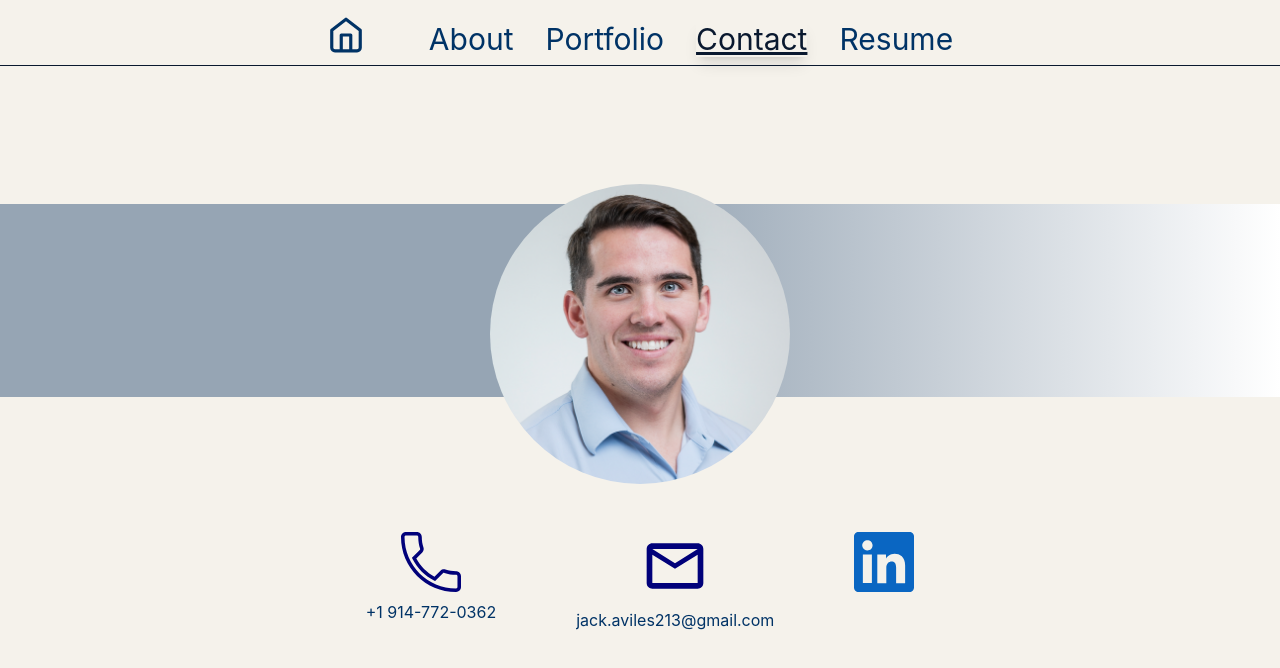
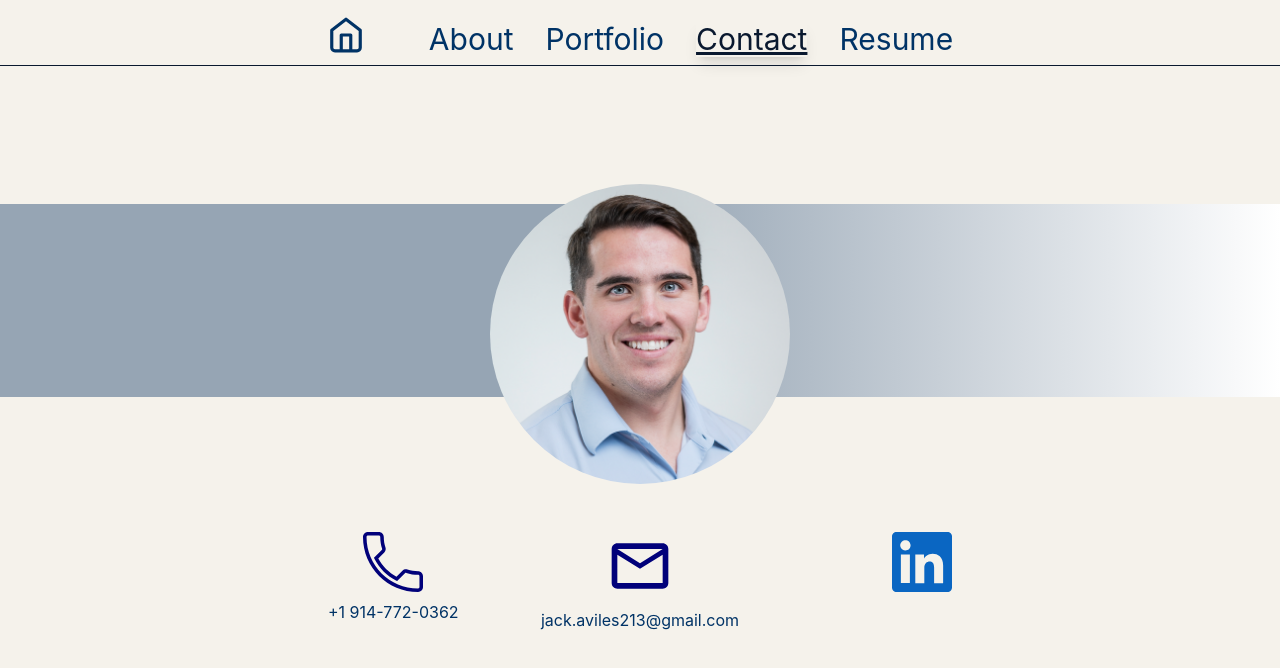
Before and after one commit to jack-aviles/website, a Next.js app: page /contact in a window 1280 px wide. Shown: the top 668 px of the page. Built offline with nearby package versions, Linux system fonts and the light colour scheme.

Commit message:
UI Changes and Copy Changes

```diff
--- a/src/app/Portfolio/page.tsx
+++ b/src/app/Portfolio/page.tsx
@@ -6,13 +6,13 @@ import ReactLogo from "@/components/React";
 const tiles = [
     {
         name: "Figma Mockup for Website",
-        description: "In this project, I created a figma mockup for a website. I used figma to design the website. You will also find a functional prototype I created by using Figma.",
+        description: "For this project, I used Figma to design a website and put together a working prototype so you can get a feel for how it all comes together.",
         icon: <Figma />,
         iconLink: "https://www.figma.com/proto/95yI9NRdyEAJdwauwVrXiH/Professional-Website-Mockup?node-id=0-1&t=uAAfmbnLv4uK9V5A-1",
     },
     {
         name: "Website Code Base",
-        description: "This is the code base for the website. I utilzied react, next.js, typescript, and tailwind css.",
+        description: "Here is the codebase for the site — I used React, Next.js, TypeScript, and styled everything with Tailwind CSS.",
         icon: <ReactLogo />,
         iconLink: "https://github.com/jack-aviles/website",
     },
--- a/src/app/contact/page.tsx
+++ b/src/app/contact/page.tsx
@@ -8,32 +8,75 @@ import Social from "@/components/Icons/Social";
 export default function ContactPage() {
   return (
     <main className="min-h-screen overflow-x-hidden">
-      <section id="contact" className="py-16 flex flex-col items-center min-h-screen relative">
+      <section className="py-16 flex flex-col items-center min-h-screen relative">
         <Navbar />
         <Rectangle />
-        <div className="mt-[100px] sm:mt-[120px] flex justify-center">
+
+        <div className="container mx-auto px-4 flex flex-col items-center relative z-10">
+          {/* Profile image */}
+          <div className="mt-[100px] sm:mt-[120px]">
             <div className="relative w-[200px] h-[200px] sm:w-[250px] sm:h-[250px] md:w-[300px] md:h-[300px]">
               <Image
                 src="/Pro-Headshot.png"
                 alt="Pro-Headshot"
                 fill
                 sizes="(max-width: 640px) 200px, (max-width: 768px) 250px, 300px"
-              className="rounded-full object-cover z-10"
+                className="rounded-full object-cover"
               />
             </div>
           </div>
 
-        <section className="flex flex-col md:flex-row gap-8 md:gap-20 mt-12 items-center md:items-start md:self-center">
+          {/* Contact information - stacked on mobile, side by side on desktop */}
+          <div className="mt-12 w-full">
+            {/* For mobile: stacked vertically */}
+            <div className="flex flex-col items-center space-y-8 md:hidden">
               <div className="flex flex-col items-center">
+                <div className="mb-2">
+                  <Email />
+                </div>
+                <span className="text-center">jack.aviles213@gmail.com</span>
+              </div>
+
+              <div className="flex flex-col items-center">
+                <div className="mb-2">
                   <Phone />
-            <span className="mt-2">+1 914-772-0362</span>
                 </div>
+                <span className="text-center">+1 914-772-0362</span>
+              </div>
+
               <div className="flex flex-col items-center">
+                <div className="mb-2">
+                  <Social />
+                </div>
+              </div>
+            </div>
+
+            {/* For desktop: side by side with email in center */}
+            <div className="hidden md:block relative">
+              <div className="absolute left-4 lg:left-1/4 top-0 flex flex-col items-center">
+                <div className="mb-2">
+                  <Phone />
+                </div>
+                <span className="text-center">+1 914-772-0362</span>
+              </div>
+
+              <div className="flex justify-center">
+                <div className="flex flex-col items-center">
+                  <div className="mb-2">
                     <Email />
-            <span className="mt-2">jack.aviles213@gmail.com</span>
                   </div>
+                  <span className="text-center">jack.aviles213@gmail.com</span>
+                </div>
+              </div>
+
+              <div className="absolute right-4 lg:right-1/4 top-0 flex flex-col items-center">
+                <div className="mb-2">
                   <Social />
-        </section>
+                </div>
+              </div>
+            </div>
+          </div>
+        </div>
       </section>
     </main>
   );
--- a/src/app/page.tsx
+++ b/src/app/page.tsx
@@ -21,8 +21,8 @@ export default function Home() {
           </div>
           <h1 className="text-2xl sm:text-3xl md:text-4xl font-bold mb-2 mt-6 text-center">Welcome to My Website!</h1>
           <p className="text-sm sm:text-base md:text-lg mb-6 max-w-md text-center">
-            I&apos;m a Digital Service & CX Analyst focused on improving user journeys through strategy, data, and design.
-            Currently expanding my expertise in front-end development and AI-driven UX.
+            I&apos;m a Digital Service & CX Analyst committed to enhancing user journeys through strategic thinking, data analysis, and thoughtful design.
+            I am currently expanding my knowledge in front-end development and exploring the integration of AI into UX.
           </p>
           <a href="/resume" className="inline-block">
             <button className="px-6 sm:px-8 md:px-12 lg:px-20 py-2 md:py-3 bg-[#0a192f] text-white text-lg sm:text-xl md:text-2xl font-medium rounded-full hover:bg-white hover:text-[#0a192f] transition-colors">
```
Lines whose indentation alone changed are shown as unchanged.
